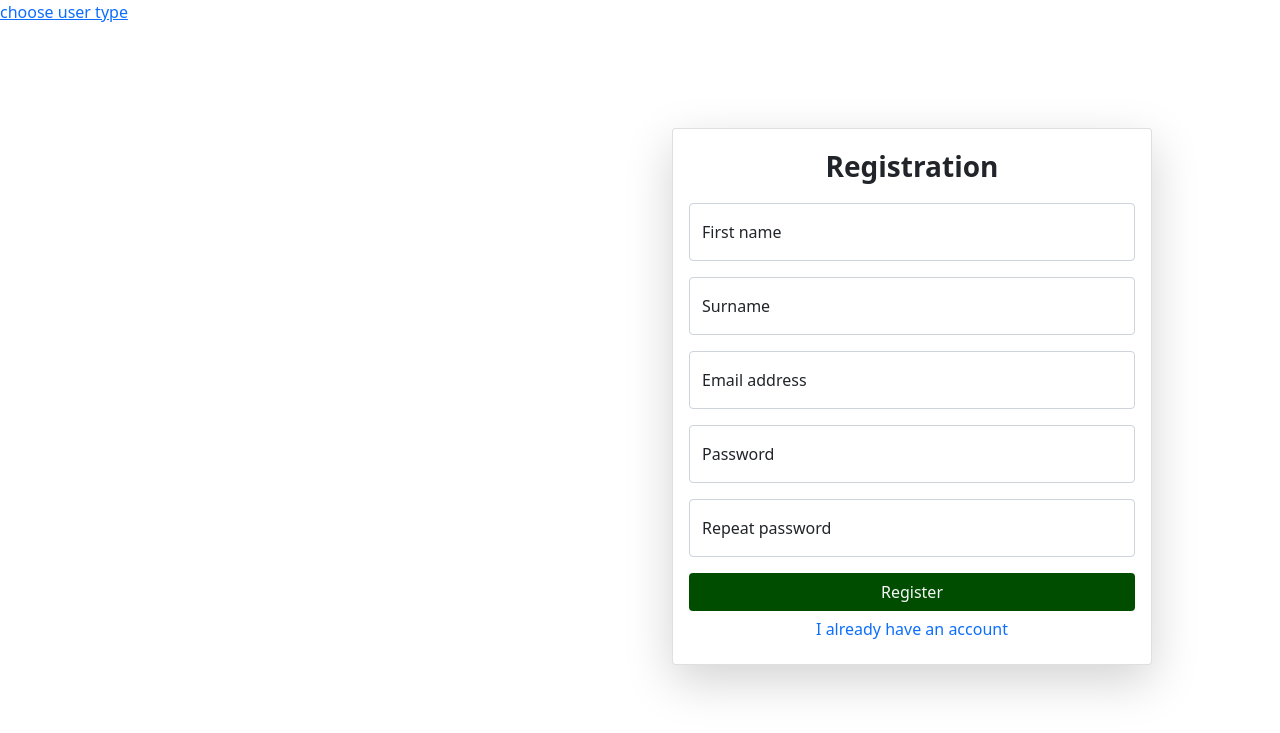
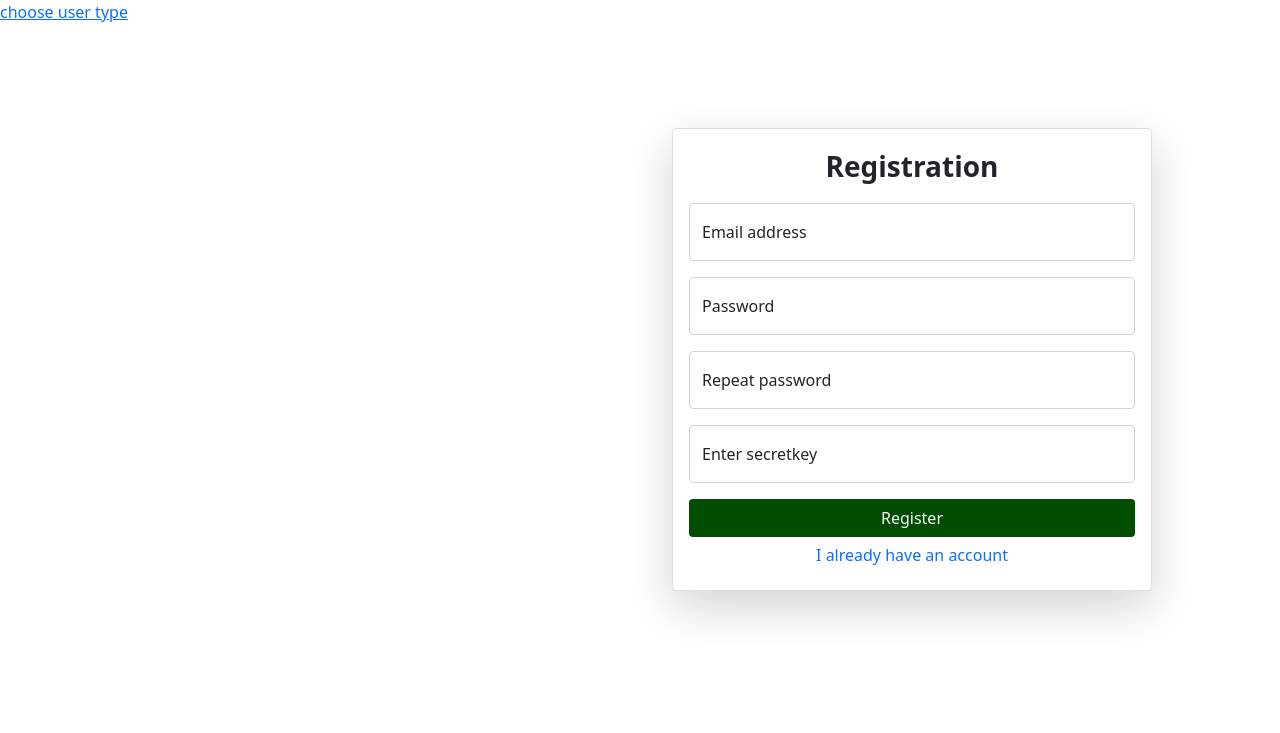
Before and after one commit to ramz1t/Diary, a FastAPI app: page /register in a window 1280 px wide. Shown: the top 733 px of the page. Run offline with FastAPI, Linux system fonts and the light colour scheme.

```diff
--- a/views/templates/register.html
+++ b/views/templates/register.html
@@ -24,14 +24,6 @@
     <div class="card-body">
         <p class="text-center fs-3 fw-bolder">Registration</p>
         <div class="form-floating mb-3">
-            <input type="text" class="form-control" id="name" placeholder="Ivan">
-            <label for="name">First name</label>
-        </div>
-        <div class="form-floating mb-3">
-            <input type="text" class="form-control" id="surname" placeholder="Ivanov">
-            <label for="Surname">Surname</label>
-        </div>
-        <div class="form-floating mb-3">
             <input type="email" class="form-control" id="email" placeholder="name@example.com">
             <label for="email">Email address</label>
         </div>
@@ -43,6 +35,10 @@
             <input type="password" class="form-control" id="repeatpassword" placeholder="password">
             <label for="repeatpassword">Repeat password</label>
         </div>
+        <div class="form-floating mb-3">
+            <input type="secretkey" class="form-control" id="secretkey" placeholder="example">
+            <label for="secretkey">Enter secretkey</label>
+        </div>
         <div class="btn-custom">
             <button onclick="submit()" type="button" class="btn btn-login-custom text-light">Register</button>
         </div>
```
Also changed, not shown: views/templates/login.html (+7 -1 lines), 2 other files.
